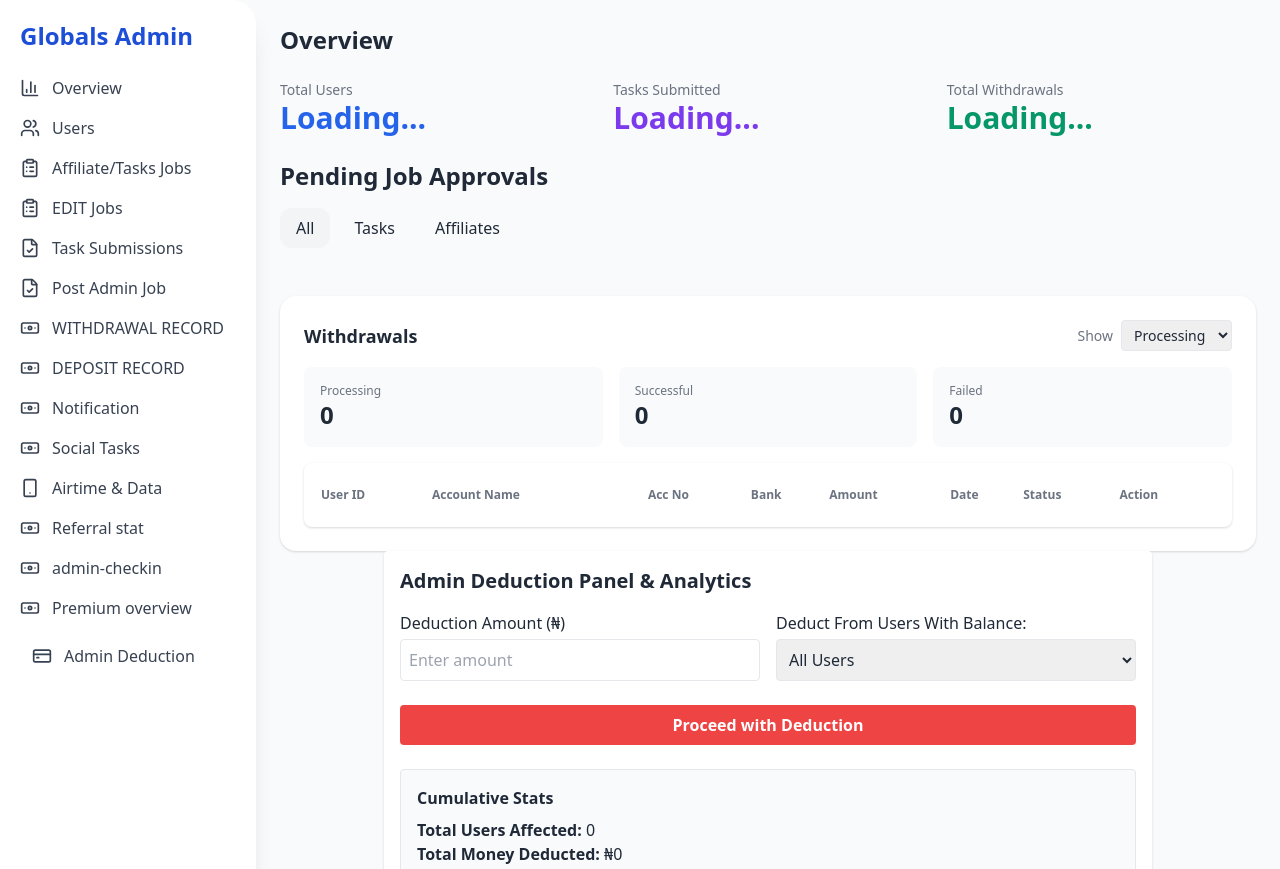
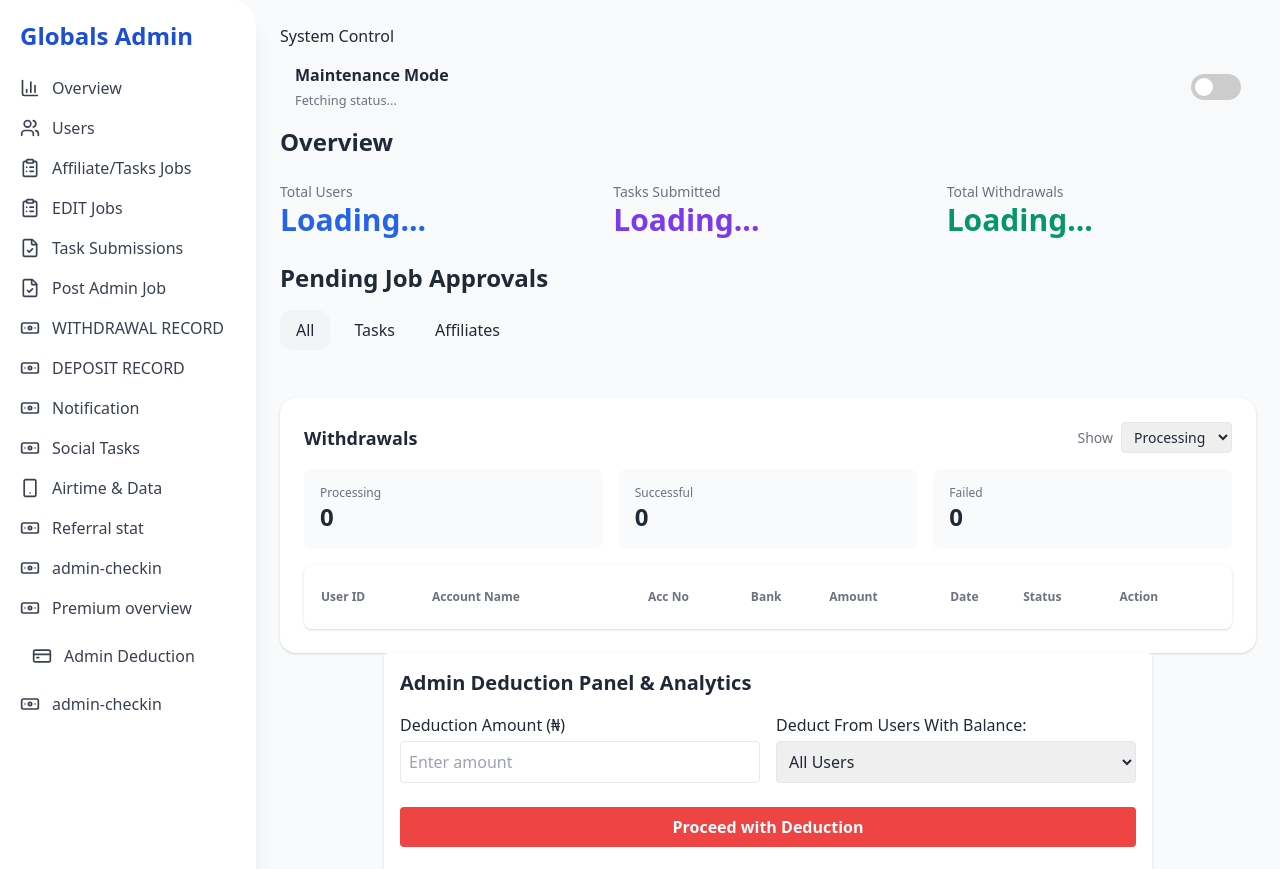
Before and after one commit to emerald-gif/Admin-globals, a website: page MY ADMIN/public/admin.html in a window 1280 px wide. Shown: the top 869 px of the page. Drawn offline with nearby package versions, Linux system fonts and the light colour scheme.

Commit message:
Update admin.html

```diff
--- a/MY ADMIN/public/admin.html
+++ b/MY ADMIN/public/admin.html
@@ -146,6 +146,13 @@
 </button>
 
 
+		  <button class="flex items-center w-full gap-3 text-left text-gray-700 hover:text-blue-700" onclick="switchTab('admin-card')">
+          <i data-lucide="banknote" class="w-5 h-5"></i>  admin-checkin
+        </button>
+
+
+
+
       </nav>
     </aside>
 
@@ -160,6 +167,39 @@
 
     <!-- Content Area -->
     <main class="flex-1 p-6 overflow-y-auto">
+
+
+
+<section id="admin-card" class="tab">
+
+    <h3>System Control</h3>
+    <div style="display: flex; align-items: center; justify-content: space-between; padding: 15px; background: #f8f9fa; border-radius: 12px;">
+        <div>
+            <p style="margin:0; font-weight:600;">Maintenance Mode</p>
+            <small id="status-text" style="color: #6b7280;">Fetching status...</small>
+        </div>
+        <label class="switch">
+            <input type="checkbox" id="maintenance-toggle" onclick="toggleMaintenance()">
+            <span class="slider round"></span>
+        </label>
+    </div>
+</section>
+
+<style>
+/* Modern Toggle Switch Design */
+.switch { position: relative; display: inline-block; width: 50px; height: 26px; }
+.switch input { opacity: 0; width: 0; height: 0; }
+.slider { position: absolute; cursor: pointer; top: 0; left: 0; right: 0; bottom: 0; background-color: #ccc; transition: .4s; border-radius: 34px; }
+.slider:before { position: absolute; content: ""; height: 18px; width: 18px; left: 4px; bottom: 4px; background-color: white; transition: .4s; border-radius: 50%; }
+input:checked + .slider { background-color: #0b57d0; }
+input:checked + .slider:before { transform: translateX(24px); }
+</style>
+
+
+
+
+
+
       <!-- Overview -->
       <section id="overview" class="tab">
         <h2 class="text-2xl font-bold mb-6">Overview</h2>
```
